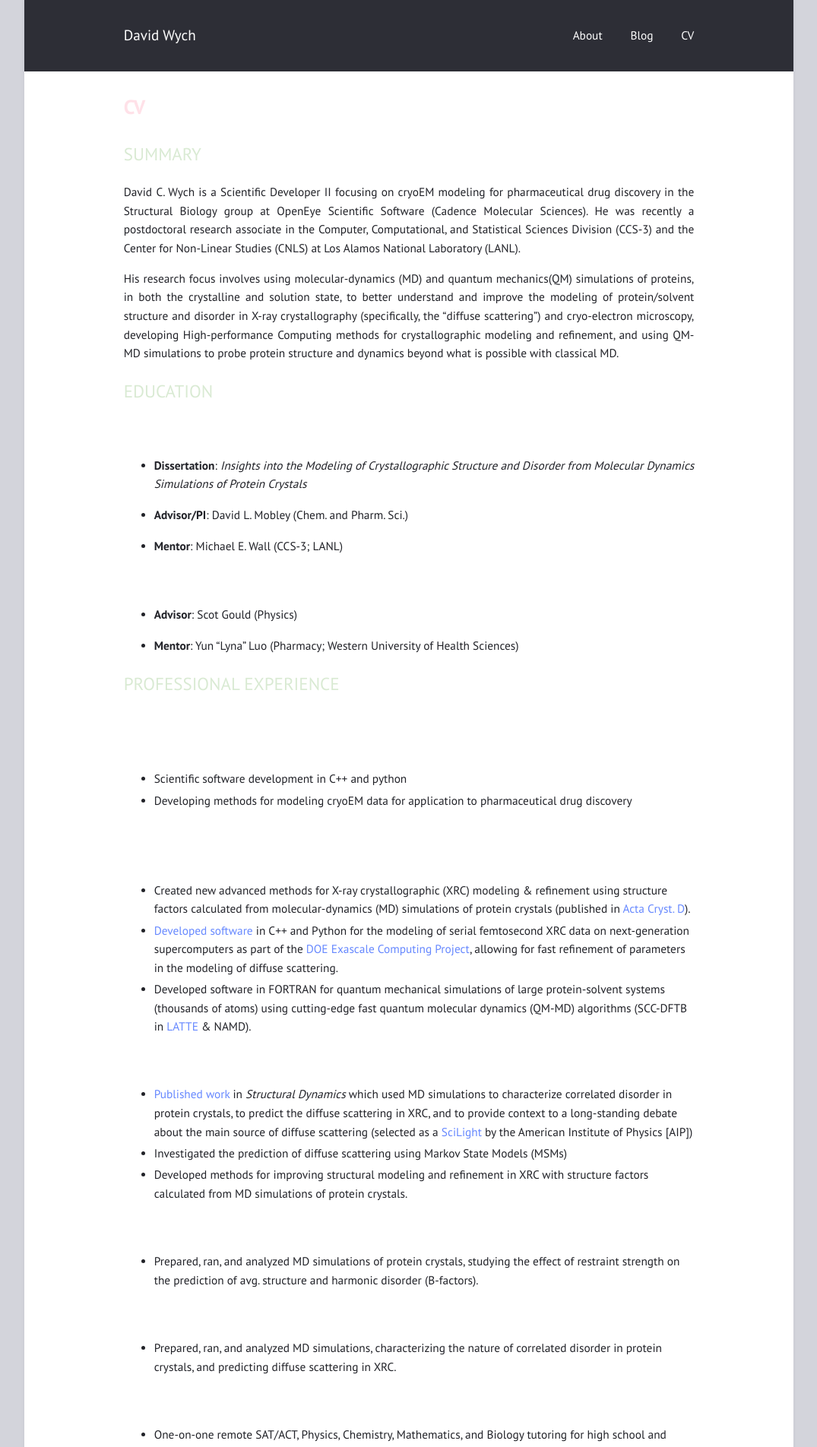
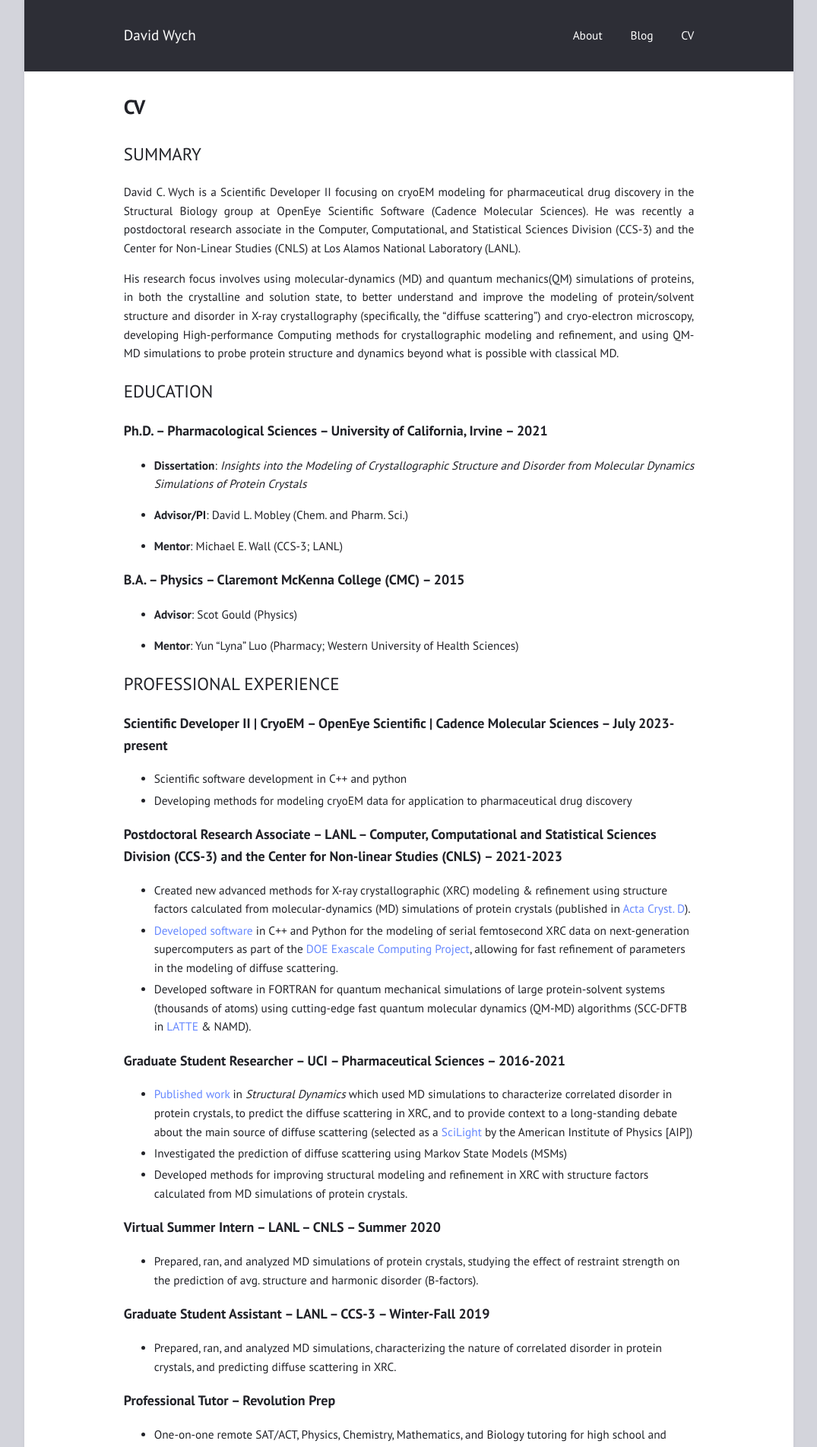
Before and after one commit to davidwych/davidwych.github.io, a Jekyll site: the page built from CV.md, in a window 1280 px wide. Shown: the top 1904 px of the page at 76% size, without its empty margins (102-1177 px from the left). Built offline with Jekyll 4.4.1, drawn with Linux system fonts in a browser that asks for light colours.

Commit message:
Make headings readable in light mode
Headings were pastel pink, green and white regardless of color scheme,
so they were nearly invisible (h3-h6 entirely) on the light background.
They now use the body text color in light mode and keep the pastels in
dark mode.

Co-Authored-By: Claude Opus 5.5 <noreply@anthropic.com>

```diff
--- a/_sass/basic.sass
+++ b/_sass/basic.sass
@@ -16,18 +16,27 @@ body
     background: $dark
     color: $semi-light
 
+h1, h2, h3, h4, h5, h6
+  color: $dark
+
 h1
   justify-content: center
   font-weight: $heading-weight
-  color: $heading-color
 
 h2
   font-weight: $subheading-weight
-  color: $subheading-color
 
 h3, h4, h5, h6
   font-weight: $heading-weight
-  color: $light
+
+// The pastel heading colors are meant for the dark background
+@media (prefers-color-scheme: dark)
+  h1
+    color: $heading-color
+  h2
+    color: $subheading-color
+  h3, h4, h5, h6
+    color: $light
 
 b, strong, th
   font-weight: $font-weight + 200
```
